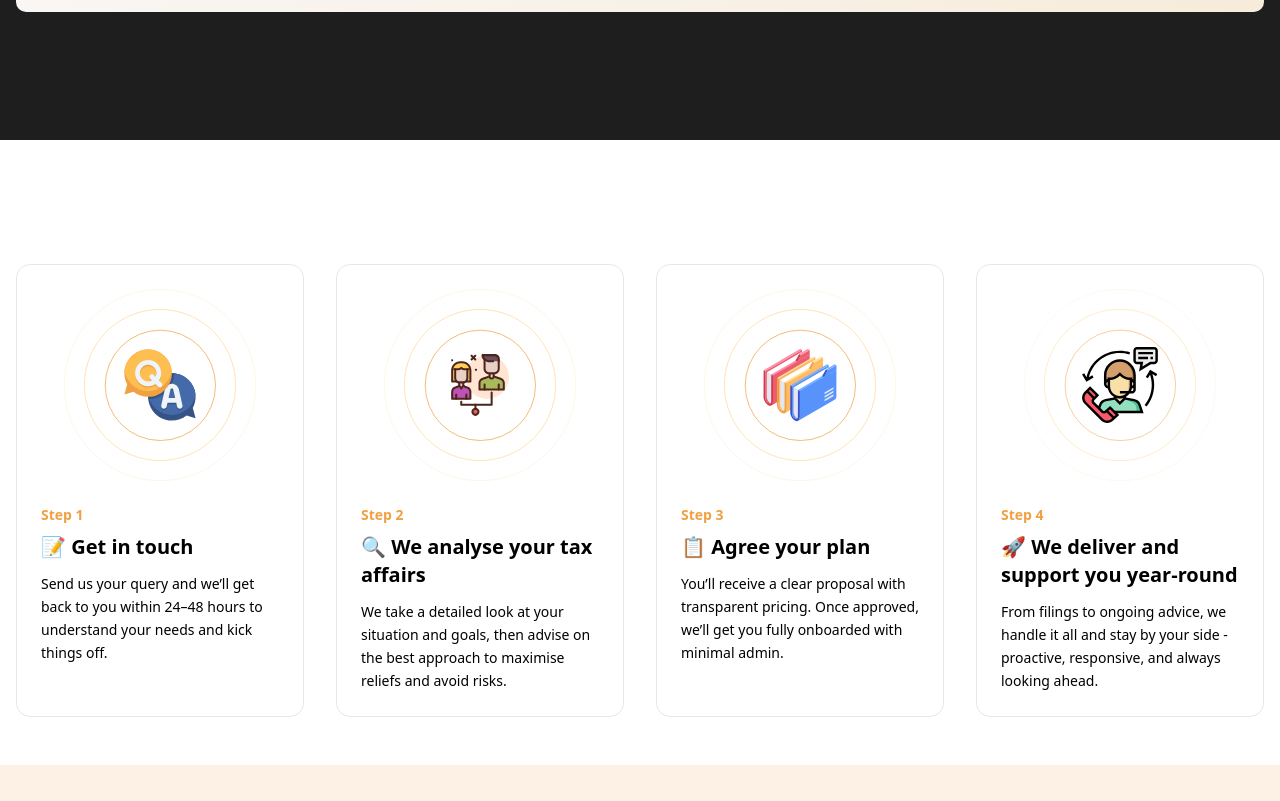
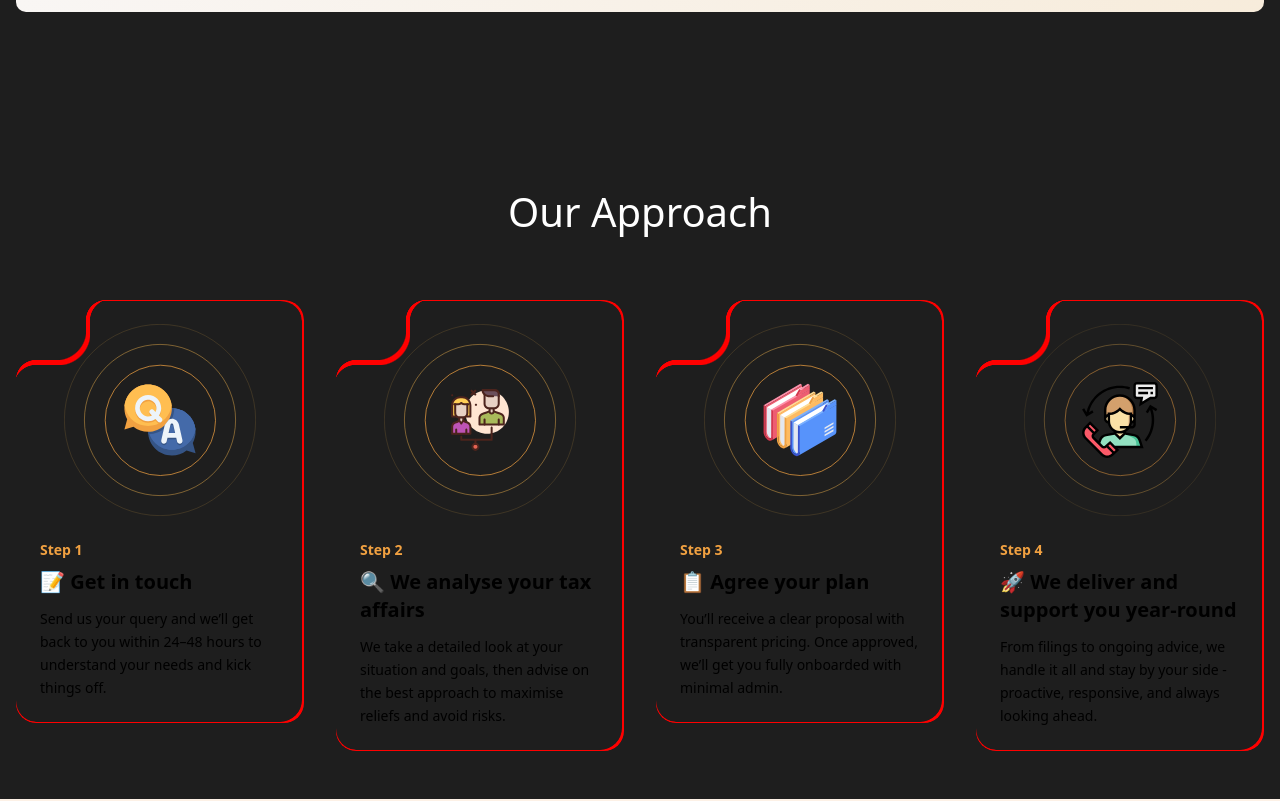
Before and after one commit to fiamanillah/ap_tax_advisor_cleintSide, a Next.js app: page / in a window 1280 px wide. Shown: the part 2639-3440 px from the top of the page. Built offline with nearby package versions, Linux system fonts and the light colour scheme.

Commit message:
feat: Update gradient class names for consistency; add inverted-radius styling for card effect

```diff
--- a/src/app/globals.css
+++ b/src/app/globals.css
@@ -153,7 +153,7 @@
 }
 
 @layer utilities {
-  .bg-main-gradient {
+  .main-gradient {
     @apply bg-gradient-to-r from-[var(--color-primary-gradient)] to-[var(--color-secondary-gradient)];
   }
 }
@@ -390,3 +390,86 @@ html {
   -webkit-box-orient: vertical;
   overflow: hidden;
 }
+
+/*
+@Card Inverted Radius
+==========================================================================================
+*/
+
+/*
+@Card Inverted Radius
+==========================================================================================
+*/
+
+/* HTML: <div class="inverted-radius"></div> */
+.inverted-radius {
+  --r: 20px;
+  --s: 30px;
+  --x: 20px;
+  --y: 10px;
+  aspect-ratio: 1;
+  border-radius: var(--r);
+  position: relative;
+  z-index: 1;
+  background: red;
+  --_m: /calc(2 * var(--r)) calc(2 * var(--r))
+    radial-gradient(#000 70%, #0000 72%);
+  --_g: conic-gradient(at var(--r) var(--r), #000 75%, #0000 0);
+  --_d: (var(--s) + var(--r));
+  mask:
+    calc(var(--_d) + var(--x)) 0 var(--_m),
+    0 calc(var(--_d) + var(--y)) var(--_m),
+    radial-gradient(var(--s) at 0 0, #0000 99%, #000 calc(100% + 1px))
+      calc(var(--r) + var(--x)) calc(var(--r) + var(--y)),
+    var(--_g) calc(var(--_d) + var(--x)) 0,
+    var(--_g) 0 calc(var(--_d) + var(--y));
+  mask-repeat: no-repeat;
+  -webkit-mask:
+    calc(var(--_d) + var(--x)) 0 var(--_m),
+    0 calc(var(--_d) + var(--y)) var(--_m),
+    radial-gradient(var(--s) at 0 0, #0000 99%, #000 calc(100% + 1px))
+      calc(var(--r) + var(--x)) calc(var(--r) + var(--y)),
+    var(--_g) calc(var(--_d) + var(--x)) 0,
+    var(--_g) 0 calc(var(--_d) + var(--y));
+  -webkit-mask-repeat: no-repeat;
+}
+
+.inverted-radius::before {
+  content: "";
+  position: absolute;
+  width: 99.99%;
+  height: 99.99%;
+  inset: -1px;
+  left: -2px;
+  z-index: -1;
+  border-radius: calc(var(--r));
+  background: var(--color-background);
+  border-left: 2px solid red;
+  border-top: 2px solid red;
+  /* All variables +2px for border effect */
+  --r: 22px;
+  --s: 32px;
+  --x: 22px;
+  --y: 12px;
+  --_m: /calc(2 * var(--r)) calc(2 * var(--r))
+    radial-gradient(#000 70%, #0000 72%);
+  --_g: conic-gradient(at var(--r) var(--r), #000 75%, #0000 0);
+  --_d: (var(--s) + var(--r));
+  mask:
+    calc(var(--_d) + var(--x)) 0 var(--_m),
+    0 calc(var(--_d) + var(--y)) var(--_m),
+    radial-gradient(var(--s) at 0 0, #0000 99%, #000 calc(100% + 1px))
+      calc(var(--r) + var(--x)) calc(var(--r) + var(--y)),
+    var(--_g) calc(var(--_d) + var(--x)) 0,
+    var(--_g) 0 calc(var(--_d) + var(--y));
+  mask-repeat: no-repeat;
+  -webkit-mask:
+    calc(var(--_d) + var(--x)) 0 var(--_m),
+    0 calc(var(--_d) + var(--y)) var(--_m),
+    radial-gradient(var(--s) at 0 0, #0000 99%, #000 calc(100% + 1px))
+      calc(var(--r) + var(--x)) calc(var(--r) + var(--y)),
+    var(--_g) calc(var(--_d) + var(--x)) 0,
+    var(--_g) 0 calc(var(--_d) + var(--y));
+  -webkit-mask-repeat: no-repeat;
+  pointer-events: none;
+}
--- a/src/components/Shared/OurApproach.tsx
+++ b/src/components/Shared/OurApproach.tsx
@@ -7,9 +7,11 @@ interface OurApproachProps {
 
 export default function OurApproach({ OurApproachData }: OurApproachProps) {
   return (
-    <section className="py-12 bg-white">
+    <section className="py-12">
       <div className="container mx-auto px-4">
-        <h2 className="text-3xl font-bold text-center mb-10">Our Approach</h2>
+        <h2 className="text-foreground mx-auto mb-8 w-fit pb-8 text-center text-xl font-medium md:text-3xl lg:text-[40px]">
+          Our Approach
+        </h2>
         <TaxAdviceService data={OurApproachData} lg={3} xl={4} />
       </div>
     </section>
--- a/src/components/Shared/TaxAdviceService.tsx
+++ b/src/components/Shared/TaxAdviceService.tsx
@@ -43,39 +43,41 @@ export default function TaxAdviceService({
   return (
     <div
       className={cn(
-        "grid grid-cols-1 md:grid-cols-2 gap-8 mx-auto",
+        "mx-auto grid grid-cols-1 gap-8 md:grid-cols-2",
         classNames,
         lg ? lgClasses[lg] : "lg:grid-cols-4",
-        xl ? xlClasses[xl] : undefined
-      )}>
+        xl ? xlClasses[xl] : undefined,
+      )}
+    >
       {data.map((step) => (
         <div
           key={step.id}
-          className="bg-white rounded-xl p-6 flex flex-col items-center text-center border border-gray-200">
+          className="inverted-radius bg-background flex flex-col items-center rounded-xl p-6"
+        >
           {/* Icon with concentric circles */}
-          <div className="relative flex items-center justify-center w-48 h-48 mb-6">
+          <div className="relative mb-6 flex h-48 w-48 items-center justify-center">
             <Image
               src={step.icon}
               alt={`Step ${step.id} icon`}
               width={500}
               height={500}
-              className="w-full h-full object-contain z-10"
+              className="z-10 h-full w-full object-contain"
               unoptimized
             />
           </div>
           <div className="flex flex-col items-start">
             {/* Step Number */}
-            <p className="text-[#F1A141] text-sm font-semibold mb-2 text-start">
+            <p className="mb-2 text-start text-sm font-semibold text-[#F1A141]">
               Step {step.id}
             </p>
 
             {/* Title */}
-            <h3 className="text-xl font-semibold text-black mb-3 text-start">
+            <h3 className="mb-3 text-start text-xl font-semibold text-black">
               {step.title}
             </h3>
 
             {/* Description */}
-            <p className="text-black text-sm leading-relaxed text-start">
+            <p className="text-start text-sm leading-relaxed text-black">
               {step.description}
             </p>
           </div>
--- a/src/components/Shared/TestimonialSection.tsx
+++ b/src/components/Shared/TestimonialSection.tsx
@@ -9,7 +9,7 @@ export default function TestimonialSection() {
           What are people saying
         </h2>
 
-        <div className="bg-main-gradient rounded-lg p-6">
+        <div className="main-gradient rounded-lg p-6">
           <Testimonial />
           <p className="text-background mt-5 text-center text-sm">
             Rated 4.5 / 5 based on 6230 reviews, Showing our latest reviews.
--- a/src/components/home/heroSection.tsx
+++ b/src/components/home/heroSection.tsx
@@ -8,7 +8,7 @@ export default function HeroSection() {
   return (
     <section className="">
       <div className="container mx-auto">
-        <div className="bg-main-gradient flex flex-col items-center justify-center gap-8 rounded-xl py-6 sm:gap-10 sm:py-8 lg:flex-row lg:gap-12 lg:p-10 xl:gap-16 xl:p-20">
+        <div className="main-gradient flex flex-col items-center justify-center gap-8 rounded-xl py-6 sm:gap-10 sm:py-8 lg:flex-row lg:gap-12 lg:p-10 xl:gap-16 xl:p-20">
           {/* Text Section */}
           <div className="w-full max-w-none space-y-4 sm:space-y-5 md:space-y-6 lg:max-w-[700px]">
             <h2 className="text-primary-foreground text-2xl leading-tight font-semibold sm:text-3xl md:text-4xl lg:text-[36px] xl:text-[40px]">
```
